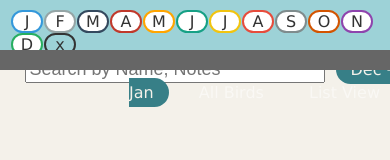
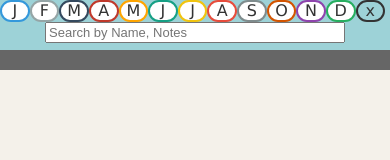
Before and after one commit to donnie-coleman/foy-bird-viz, a plain HTML site: page index.html in a window 390 px wide. Drawn offline with nearby package versions, Linux system fonts and the light colour scheme.

Commit message:
added support for ios

```diff
--- a/bird-store/google-spreadsheet-bird-parser.js
+++ b/bird-store/google-spreadsheet-bird-parser.js
@@ -23,6 +23,9 @@
       };
 
       var getBirdsByYear = function (year) {
+        if(!year){
+          year = _.max(keys, function(key) { return key.year}).year;
+        }
         var element = _.findWhere(keys, {year: year.toString()});
         return getBirdsByKey(element.key);
       };
--- a/birds.js
+++ b/birds.js
@@ -9,10 +9,14 @@
 		scope.initBird = "";
 		scope.currentBird = "";
 		scope.selectedMonths = [];
+		scope.iOS =  /iPad|iPhone|iPod/.test(navigator.userAgent) && !window.MSStream;
 
 		//populate the birdLists
 		//select the first bird in the latest list
-		$q.all(birdService.getBirds())
+
+		var func = scope.iOS ? function(){ return [birdService.getBirdsByYear()];} : birdService.getBirds;
+
+		$q.all(func())
 		  .then(function(datas){
 		  		if(!datas.length) return;
 		  		scope.birdLists = datas;
--- a/index.html
+++ b/index.html
@@ -1,18 +1,24 @@
 <!doctype html>
 <html>
   <head>
+      <meta name = "viewport" content = "width = 400">
+      <meta name = "viewport" content = "minimum-scale = 1.0, maximum-scale = 1.0">
+      <meta name = "viewport" content = "initial-scale = 1.0, user-scalable = no">
 	<link href="listBirds.css" rel="stylesheet" type="text/css">
   </head>
   <body ng-controller="BirdsCtrl">
   	<div class="top">
   		<div class="controls">
 			<month-picker selected-months="selectedMonths"></month-picker>
-		    <input class="clearfix"  id="search" type="search" placeholder="Search by Name, Notes" ng-model="birdName" />
-		    <span class="button-grp">
+
+		    <span class="button-grp" ng-if="!iOS">
 				<input class="clearfix"  id="reverse" type="checkbox" ng-model="reverse" /><label for="reverse" class="bird">{{reverse?'Dec &rarr; Jan':'Jan &rarr; Dec'}}</label>
 				<input class="clearfix"  id="lifers" type="checkbox" ng-model="lifers" /><label for="lifers" class="bird">{{lifers?'Life Birds':'All Birds'}}</label>
 				<input class="clearfix"  id="showGraph" type="checkbox" ng-model="showGraph" /><label for="showGraph" class="bird">{{showGraph?'Graph View':'List View'}}</label>
 			</span>
+			<form>
+				<input class="clearfix"  id="search" type="search" name="search" placeholder="Search by Name, Notes" ng-model="birdName" />
+			</form>
 		</div>
 	</div>
 
@@ -92,7 +98,7 @@
 		<div class="month-picker-container">
 			<div class="month-picker">
 				<month-picker-month month="month" ng-repeat="month in months"></month-picker-month>
-				<div ng-click="removeAll()" title="Show all months">x</div>
+				<div class="remove" ng-click="removeAll()" title="Show all months">x</div>
 			</div>
 		</div>
 	</script>
--- a/listBirds.css
+++ b/listBirds.css
@@ -6,7 +6,6 @@ body {
 	color: #333;
 	padding: 0;
 	margin: 0;
-	min-width: 700px;
 }
 #birdGraph {
 	margin: 80px;
@@ -37,13 +36,18 @@ body {
 	background-color: #9DD2D7;
 	padding: 10px;
 	z-index: 100;
-	position: absolute;
+	position: fixed;
 	text-align: right;
 	width: 100%;
 }
 .controls input[type=search]{
 	width: 300px;
+	float: right;
 	font-size: large;
+}
+.controls .button-grp {
+	float:right;
+	margin-right: 20px;
 }
 .controls input[type=checkbox] {
 	display: none;
@@ -80,16 +84,14 @@ body {
 	float: left;
 }
 .listHolderHolder {
-	margin: 0 10px;
 	display: table;
 	table-layout: fixed;
-	width: 99%;
+	width: 100%;
 	z-index: 5;
 }
 .listHolder {
 	display: table-cell;
 	width: auto;
-	max-width: 33%;
 	height: 195px;
 }
 .listHolder.empty {
@@ -116,7 +118,6 @@ body {
 ol {
 	padding: 0;
 	margin:0;
-
 	list-style: none;
 }
 
@@ -269,26 +270,58 @@ a.timestamp {
 }
 
 .month-picker {
+	width: 385px;
 	float:left;
+	display: table;
 }
 
 .month-picker div {
-	width: 28px;
 	overflow: hidden;
 	float:left;
 	cursor: pointer;
-	margin-left: 1px;
 	text-align: center;
 	border-radius: 18px;
 	border-width: 2px;
 	border-style: solid;
 	-webkit-user-select: none;
+	line-height: 18px;
+	color: white;
+	display: table-cell;
+	box-sizing: border-box;
+	width: 7.6%;
 }
 
 .month-picker div.inactive {
 	background-color: white;
+	color: inherit;
+}
+
+.month-picker div.remove {
+	border-color: #333;
+	color: #333;
 }
 
 .month-picker div:after {
 	clear: both;
 }
+
+@media (max-width: 1100px) {
+	.month-picker-container {
+		width: 100%;
+	}
+	.month-picker{
+		width: 100%;
+		float: none;
+	}
+	.controls input[type=search] {
+		float: none;
+		font-size: small;
+	}
+	.controls {
+		text-align: center;
+		padding: 0;
+	}
+	.controls .button-grp {
+		display: none;
+	}
+}
```
